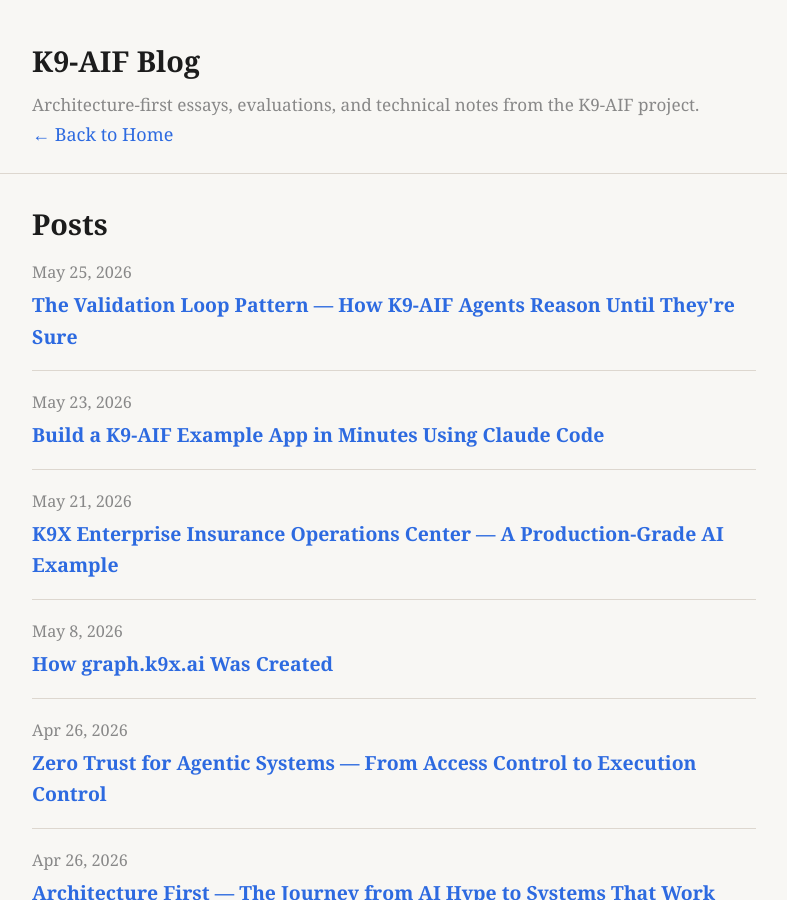
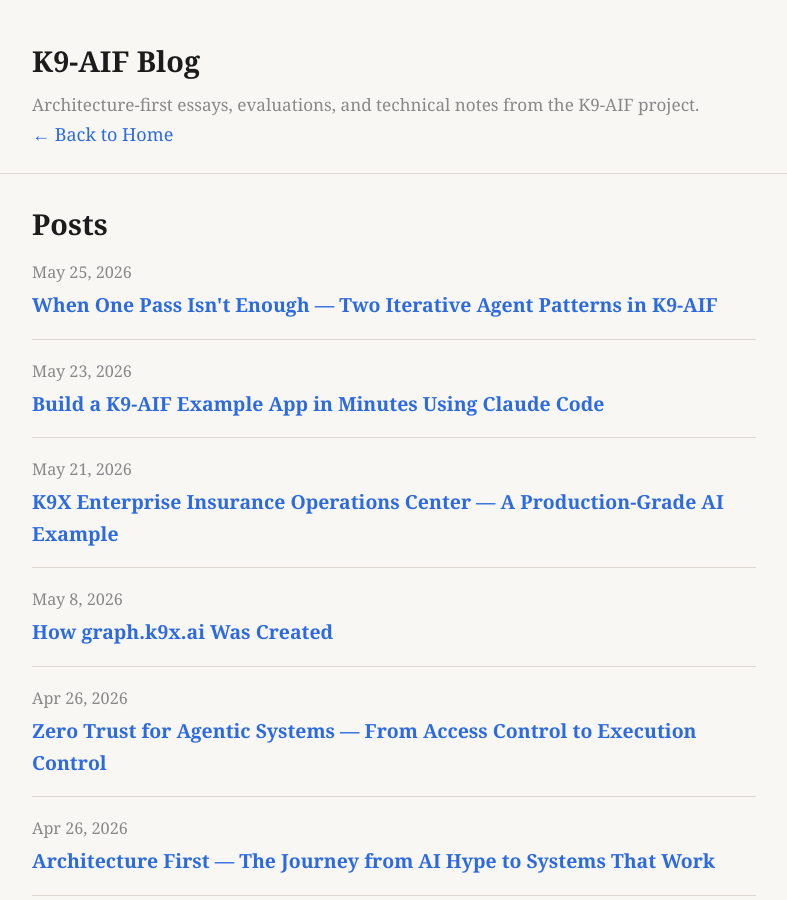
Before and after one commit to k9aif/k9-aif-blogs, a Jekyll site: the page built from index.md, in a window 1280 px wide and 900 px high. Shown: the whole window, without its empty margins (246-1033 px from the left). Built offline with Jekyll 4.4.1, drawn with Linux system fonts in a browser that asks for light colours; some of the changed lines change nothing that is shown.

Commit message:
updated blog

````diff
--- a/_posts/2026-05-25-validation-loop-pattern-k9-aif.md
+++ b/_posts/2026-05-25-validation-loop-pattern-k9-aif.md
@@ -1,6 +1,6 @@
 ---
 layout: post
-title: "The Validation Loop Pattern — How K9-AIF Agents Reason Until They're Sure"
+title: "When One Pass Isn't Enough — Two Iterative Agent Patterns in K9-AIF"
 date: 2026-05-25
 author: Ravi Natarajan
 ---
@@ -9,51 +9,44 @@
 
 It breaks the moment the answer is uncertain and must be earned.
 
-A fraud detection agent that correlates signals across multiple passes produces meaningfully better risk assessments than one that calls the LLM once and reports. A document extraction agent that checks its own output against a required-fields schema — and re-extracts when fields are missing — is more reliable than one that hopes the first parse was complete. A claims adjudication agent that returns 60% confidence needs somewhere to put that uncertainty: re-query, observe, decide again.
+A fraud detection agent that correlates signals across multiple passes produces meaningfully better risk assessments than one that calls the LLM once and reports. A document extraction agent that checks its own output against a required-fields schema — and re-extracts when fields are missing — is more reliable than one that hopes the first parse was complete. A contract drafting agent whose first clause fails a compliance checklist needs to revise, not just stop.
 
-The pattern is **hypothesis → tool/test → observation → re-reason → continue or finalize**. It is domain-agnostic. Every team that builds iterative agents reinvents it. Most do it badly — ad-hoc while loops, uncapped retries, no structured step history, no clean escalation path.
+These are two different problems. They share the same root cause — one-shot agents have nowhere to put uncertainty or quality feedback — but they need different structures to solve them.
 
-K9-AIF ships this once, as a first-class Architecture Building Block: **`BaseValidationLoopAgent`**.
+K9-AIF ships both as first-class Architecture Building Blocks:
+
+- **`BaseValidationLoopAgent`** — for agents that must test a hypothesis, observe the result, and decide whether to try again
+- **`BaseCriticActorAgent`** — for agents that must produce output, have it evaluated, and refine until it meets a quality bar
 
 ---
 
-## The problem with one-shot agents
+## Pattern 1 — BaseValidationLoopAgent
 
-A standard `BaseAgent.execute()` is synchronous and single-pass: payload in, result out. That works for deterministic tasks — extract a field, classify a document, format a response.
+### The question it answers
 
-It breaks down the moment the answer is uncertain and must be earned through iteration.
+> *"Is this hypothesis true — and am I confident enough to act on it?"*
 
-Consider a claims adjudication agent. The first evidence pass might return 60% confidence — not enough to approve, not enough to deny. The agent needs to re-query with a refined hypothesis, observe what comes back, and decide again. A one-shot agent has nowhere to put that reasoning loop. Every team reinvents it. Most do it badly — ad-hoc while loops, uncapped retries, no structured step history, no clean escalation path.
+The loop runs until the agent is sure, gives up, or hits a cap.
 
-`BaseValidationLoopAgent` fixes this once, at the framework level.
-
----
-
-## The loop
+### Loop structure
 
 ![K9-AIF Validation Loop Pattern](../assets/images/blogs/k9x-framework-validation-loop-pattern.png)
 
-Every iteration of the loop runs the same four steps:
+Every iteration runs the same four steps:
 
-1. **Generate hypothesis** — form the next thing to test, using prior steps and the original payload
-2. **Run validation** — invoke the tool, function, rule engine, or LLM that tests it
+1. **Generate hypothesis** — form the next thing to test, informed by prior iterations
+2. **Run validation** — invoke the tool, rule engine, database, or LLM that tests it
 3. **Evaluate observation** — interpret the raw result into a structured observation with a confidence score
-4. **Decide** — return one of four dispositions
-
-The four dispositions are:
+4. **Decide** — return a disposition
 
 | Disposition | Meaning |
 |---|---|
-| `CONTINUE` | Confidence not yet sufficient — run another iteration |
-| `FINALIZE` | Confidence sufficient — produce the validated output |
-| `ESCALATE` | Unresolvable uncertainty — route to human-in-the-loop |
+| `CONTINUE` | Confidence insufficient — run another iteration |
+| `FINALIZE` | Confidence sufficient — produce validated output |
+| `ESCALATE` | Unresolvable — route to human-in-the-loop |
 | `FAIL` | Definitive negative result |
 
-The loop runs until a terminal disposition is reached or `max_iterations` is hit. If the cap is hit, the agent either finalizes with best-effort output or escalates — configurable per deployment.
-
----
-
-## How it is built in K9-AIF
+### How it is built
 
 The ABB lives in `k9_aif_abb/k9_agents/validation/`. Five abstract methods define the contract. The loop skeleton is fixed.
 
@@ -71,7 +64,6 @@
     layer = "ClaimsEvidenceAgent SBB"
 
     def generate_hypothesis(self, loop_ctx: ValidationLoopContext):
-        # Use prior steps + payload to form the next evidence query
         prior = loop_ctx.steps[-1].observation if loop_ctx.steps else {}
         return {
             "query":    "policy_coverage",
@@ -80,7 +72,6 @@
         }
 
     def run_validation(self, hypothesis, loop_ctx: ValidationLoopContext):
-        # Call your rule engine, database, or LLM here
         return policy_engine.check(hypothesis)
 
     def evaluate_observation(self, tool_result, loop_ctx: ValidationLoopContext):
@@ -110,224 +101,254 @@
         )
 ```
 
-All domain logic is in those five methods. The loop, the step history, the telemetry, the error handling, the cap enforcement — all in the ABB.
+All domain logic is in those five methods. The loop, step history, telemetry, error handling, cap enforcement — all in the ABB.
 
----
+### OOB implementation — K9ValidationLoopAgent
 
-## What the framework handles so you don't have to
-
-**Structured step history.** Every iteration is recorded as a `ValidationLoopStep` — hypothesis, observation, disposition, confidence. The full history is available inside the loop (to inform the next hypothesis) and in the final output (for audit trails, Neo4j lineage, human review).
-
-**Telemetry hooks.** The ABB emits structured events at every stage: `loop_started`, `hypothesis_generated`, `validation_tool_invoked`, `observation_evaluated`, `loop_continued`, `loop_finalized`, `loop_escalated`, `loop_failed`. These flow through `publish_event()` — wired to the monitor and message bus if configured.
-
-**Tool error handling.** If `run_validation()` raises, the loop does not crash. The exception is caught, recorded as a step with confidence 0.0, and the agent returns `FAIL` — or `ESCALATE` if `escalate_on_tool_error: true` is set in config. No uncaught exceptions reach the Squad.
-
-**Safe config parsing.** `finalize_on_max_iterations: false` is correctly read as `False`, not `True`. Python's `bool("false") == True` is a known trap — the ABB uses `_parse_bool()` to handle it.
-
-**Confidence clamping.** Subclasses that return confidence values outside `[0.0, 1.0]` are silently clamped. Bad data from a tool never corrupts the confidence semantics.
-
-**Sensitive data exclusion.** Raw tool results are never included in the step output dict. The `run_validation()` return value is available inside the loop (passed to `evaluate_observation()`) but stripped before the result leaves the agent. Tool responses often contain sensitive data — the ABB protects against accidental exposure.
-
----
-
-## It is still just an agent
-
-From the outside, `BaseValidationLoopAgent` is indistinguishable from any other `BaseAgent`. The Squad calls `execute(payload)` and receives a `dict`. It has no idea the agent iterated three times internally.
-
-```yaml
-flow:
-  - agent: ClaimsTriageAgent       # one-shot
-    result_key: triage
-  - agent: ClaimsEvidenceAgent     # may iterate 1–5 times internally
-    result_key: evidence
-  - agent: AdjudicationAgent       # one-shot, resumes when evidence is done
-    result_key: adjudication
-```
-
-The loop is an implementation detail. The squad contract is unchanged. The orchestrator contract is unchanged. The caller does not know and does not need to know.
-
-This is the point of architecture building blocks — the complexity lives in the ABB, not scattered across every solution that needs iterative reasoning.
-
----
-
-## Config
-
-```yaml
-max_iterations:             5      # hard cap — loop never runs forever
-confidence_threshold:       0.8    # available to should_continue() via self.config
-finalize_on_max_iterations: true   # true → finalize with best effort; false → escalate
-escalate_on_tool_error:     false  # false → FAIL on tool exception; true → ESCALATE
-```
-
-All keys are optional. Defaults are reasonable for most domains. Override per agent deployment without touching code.
-
----
-
-## K9ValidationLoopAgent — the OOB implementation
-
-Just as `K9ModelRouter` is the ready-to-run OOB implementation of `BaseModelRouter`, **`K9ValidationLoopAgent`** is the OOB implementation of `BaseValidationLoopAgent`.
-
-The LLM is the validation tool. Each iteration asks the LLM to assess the payload, return a confidence score, and signal whether another iteration would help. The loop continues until confidence reaches the threshold, the cap is hit, or the LLM says it can't improve further.
-
-The `class:` field in agent YAML is a **config index key** — `AgentLoader` uses it to look up which YAML config belongs to which Python class. It must match the registered Python class name exactly.
-
-Always create a named SBB subclass — the `class:` field, the Python class name, and the registry key all match:
-
-```yaml
-# agents/yaml/risk_assessment_agent.yaml
-name: RiskAssessmentAgent
-class: RiskAssessmentAgent       # ← matches the SBB Python class name
-
-role: >
-  You are a risk assessment specialist. Evaluate the input for financial and
-  operational risk signals.
-
-goal: >
-  Assess overall risk level with a confidence score. Return JSON with
-  conclusion, confidence, reasoning, and needs_more.
-
-model: reasoning
-max_iterations: 4
-confidence_threshold: 0.85
-finalize_on_max_iterations: true
-```
-
-```python
-# agents/src/risk_assessment_agent.py
-from k9_aif_abb.k9_agents.validation import K9ValidationLoopAgent
-
-class RiskAssessmentAgent(K9ValidationLoopAgent):
-    layer = "RiskAssessmentAgent SBB"
-    # override only what differs from OOB
-```
-
-```python
-# In _load_squad()
-from agents.src.risk_assessment_agent import RiskAssessmentAgent
-
-agent_registry.register(
-    "RiskAssessmentAgent",
-    lambda: RiskAssessmentAgent(config=loader.merge_with_global("RiskAssessmentAgent", self.config)),
-)
-```
-
-### When to extend instead
-
-If your validation tool is not the LLM — a rule engine, a database query, a sandbox — extend `K9ValidationLoopAgent` and override only `run_validation()`:
+Just as `K9ModelRouter` is the ready-to-run OOB implementation of `BaseModelRouter`, **`K9ValidationLoopAgent`** is the OOB implementation of `BaseValidationLoopAgent`. The LLM is the validation tool. Override only what differs:
 
 ```python
 from k9_aif_abb.k9_agents.validation import K9ValidationLoopAgent
 
-
-class FraudValidationAgent(K9ValidationLoopAgent):
-    """
-    Extends K9ValidationLoopAgent — swaps in a rule engine as the validation
-    tool.  Everything else (hypothesis generation, observation parsing,
-    continuation logic, finalize) is inherited OOB.
-    """
-
-    layer = "FraudValidationAgent SBB"
+class FraudDetectionAgent(K9ValidationLoopAgent):
+    layer = "FraudDetectionAgent SBB"
 
     def run_validation(self, hypothesis, loop_ctx):
-        # Replace LLM call with domain rule engine
+        # Swap in a rule engine — everything else is inherited OOB
         return fraud_rule_engine.evaluate(loop_ctx.payload)
 ```
 
-One override. Everything else — step history, confidence clamping, telemetry, error handling, escalation — is inherited.
+### When to use it
 
-If your continuation logic also differs, override `should_continue()` too:
+- **Fraud signal correlation** — iterate until risk confidence is sufficient
+- **Claims evidence** — policy coverage checks until adjudication confidence is sufficient
+- **Security exploit validation** — attempt, observe, confirm or rule out
+- **Compliance gap assessment** — regulation lookup until gap coverage is sufficient
+- **Document extraction confidence** — re-extract until required fields are present
 
-```python
-    def should_continue(self, observation, loop_ctx):
-        if observation["confidence"] >= 0.9:
-            return ValidationDisposition.FINALIZE
-        if observation["confidence"] < 0.2:
-            return ValidationDisposition.FAIL   # ruled out definitively
-        return ValidationDisposition.CONTINUE
+### Config
+
+```yaml
+max_iterations:             5
+confidence_threshold:       0.8
+finalize_on_max_iterations: true
+escalate_on_tool_error:     false
 ```
-
-Two overrides. Still no loop code, no step management, no telemetry wiring.
-
-The hierarchy is:
-
-```
-BaseValidationLoopAgent   ← loop skeleton, error handling, telemetry (ABB)
-  └── K9ValidationLoopAgent  ← LLM-driven OOB implementation
-        └── FraudValidationAgent  ← domain SBB, overrides only what differs
-```
-
-`K9ValidationLoopAgent` ships with 16 tests covering OOB loop behaviour, JSON parsing, multi-iteration convergence, max-iteration caps, and subclass extension — all fully offline, no LLM or network required. See `k9_aif_abb/tests/test_k9_validation_loop_agent.py`.
 
 ---
 
-## Applicable domains
+## Pattern 2 — BaseCriticActorAgent
 
-The pattern is domain-agnostic. The same ABB that drives `ClaimsEvidenceAgent` also drives:
+### The question it answers
 
-- **Security** — commit scan → exploit attempt → confirm/deny
-- **Fraud** — signal correlation → rule check → risk confirmation
-- **Compliance** — regulation lookup → clause match → gap assessment
-- **Document extraction** — parse attempt → schema validation → confidence check
-- **Diagnostics** — symptom query → test → differential narrowing
+> *"Is this output good enough — and if not, what specifically should be fixed?"*
 
-Different domains, different tools in `run_validation()`, same loop structure.
+The Actor produces. The Critic evaluates and lists issues. The Actor revises. The loop continues until the Critic accepts or the round cap is hit.
+
+### Loop structure
+
+```
+Round 1:  generate()  →  critique()  →  should_accept()
+Round 2+: refine()    →  critique()  →  should_accept()
+          ...
+Terminal: ACCEPTED → finalize()
+          ESCALATE → escalate()
+          FAIL     → fail()
+```
+
+| Disposition | Meaning |
+|---|---|
+| `ACCEPTED` | Critic is satisfied — produce final output |
+| `REJECTED` | Issues found — Actor must refine and retry |
+| `ESCALATE` | Cannot converge — route to human-in-the-loop |
+| `FAIL` | Definitively unacceptable — cannot be fixed |
+
+### How it is built
+
+The ABB lives in `k9_aif_abb/k9_agents/critic_actor/`. Five abstract methods define the contract.
+
+```python
+from k9_aif_abb.k9_agents.critic_actor import (
+    BaseCriticActorAgent,
+    CriticActorContext,
+    CriticActorDisposition,
+    CriticActorResult,
+)
+
+
+class ContractDraftingAgent(BaseCriticActorAgent):
+
+    layer = "ContractDraftingAgent SBB"
+
+    def generate(self, ctx: CriticActorContext):
+        return llm.draft_clause(ctx.payload)
+
+    def critique(self, draft, ctx: CriticActorContext):
+        issues = compliance_checker.scan(draft)
+        score  = 1.0 if not issues else max(0.0, 1.0 - len(issues) * 0.2)
+        return {
+            "accepted": not issues,
+            "score":    score,
+            "issues":   issues,
+            "summary":  f"{len(issues)} compliance issues found",
+        }
+
+    def refine(self, draft, feedback, ctx: CriticActorContext):
+        return llm.revise_clause(draft, feedback["issues"])
+
+    def should_accept(self, feedback, ctx: CriticActorContext):
+        if feedback.get("accepted") or feedback.get("score", 0) >= 0.9:
+            return CriticActorDisposition.ACCEPTED
+        return CriticActorDisposition.REJECTED
+
+    def finalize(self, ctx: CriticActorContext) -> CriticActorResult:
+        last = ctx.steps[-1]
+        return CriticActorResult(
+            disposition = CriticActorDisposition.ACCEPTED,
+            output      = {"clause": last.draft, "score": last.score},
+            steps       = ctx.steps,
+            rounds      = ctx.round,
+            final_score = last.score,
+        )
+```
+
+### OOB implementation — K9CriticActorAgent
+
+**`K9CriticActorAgent`** is the OOB implementation — the LLM plays both Actor and Critic roles using role-switched system prompts. Override `critique()` to plug in a real external validator:
+
+```python
+from k9_aif_abb.k9_agents.critic_actor import K9CriticActorAgent
+
+class SchemaExtractionAgent(K9CriticActorAgent):
+    layer = "SchemaExtractionAgent SBB"
+
+    def critique(self, draft, ctx):
+        # Swap in Pydantic schema validator — everything else is inherited OOB
+        try:
+            data    = json.loads(draft)
+            missing = REQUIRED_FIELDS - set(data.keys())
+            score   = 1.0 if not missing else max(0.0, 1.0 - len(missing) * 0.3)
+            return {
+                "accepted": not missing,
+                "score":    score,
+                "issues":   [f"missing: {f}" for f in sorted(missing)],
+                "summary":  "schema valid" if not missing else f"{len(missing)} fields missing",
+            }
+        except Exception:
+            return {"accepted": False, "score": 0.0, "issues": ["not valid JSON"], "summary": "parse error"}
+```
+
+### When to use it
+
+- **Contract drafting** — Actor writes clause, Critic checks compliance checklist
+- **Schema extraction** — Actor extracts JSON, Critic validates required fields
+- **Report improvement** — Actor drafts, Critic scores quality and lists issues
+- **Policy language refinement** — Actor writes, Critic checks regulatory alignment
+- **Code generation** — Actor writes function, Critic runs unit tests and returns error traces
+
+### Config
+
+```yaml
+max_rounds:              3
+acceptance_threshold:    0.8
+finalize_on_max_rounds:  true
+escalate_on_critic_error: false
+```
+
+---
+
+## When to use which
+
+The tell is the question the agent is trying to answer:
+
+| Question | Pattern |
+|---|---|
+| *"Is this hypothesis true?"* | `BaseValidationLoopAgent` |
+| *"Is this output good enough?"* | `BaseCriticActorAgent` |
+
+More concretely:
+
+| Scenario | Pattern | Why |
+|---|---|---|
+| Fraud signal correlation | Validation Loop | Testing whether signals confirm fraud |
+| Claims evidence | Validation Loop | Testing whether coverage holds |
+| Security exploit confirmation | Validation Loop | Testing whether a vulnerability is real |
+| Contract clause drafting | Critic-Actor | Improving output against a compliance bar |
+| JSON schema extraction | Critic-Actor | Refining output until required fields are present |
+| Report generation | Critic-Actor | Improving quality until the Critic accepts |
+
+One-shot agents (`BaseAgent`) remain the right default for triage, routing, guard, audit, and graph sync — tasks that produce their answer in a single pass. The iterative patterns are an explicit SA design-time decision, not an automatic upgrade.
+
+---
+
+## Both are invisible to the caller
+
+From the Squad's perspective, both patterns look identical to a plain `BaseAgent`:
+
+```yaml
+flow:
+  - agent: ClaimsTriageAgent        # one-shot
+    result_key: triage
+  - agent: FraudDetectionAgent      # ValidationLoop — may iterate 1–5 times internally
+    result_key: fraud
+  - agent: ContractDraftingAgent    # CriticActor — may refine 1–3 times internally
+    result_key: contract
+  - agent: AuditAgent               # one-shot
+    result_key: audit
+```
+
+The Squad calls `execute(payload)` and receives a `dict`. The number of internal iterations is an implementation detail. The squad contract, the orchestrator contract, the agent YAML — none of these change.
 
 ---
 
 ## State contracts in `models/`
 
-The data classes (`ValidationLoopContext`, `ValidationLoopStep`, `ValidationLoopResult`, `ValidationDisposition`) live in `k9_agents/validation/models/` — separate from the execution logic. No loop code is in `models/`. No model code is in the agent.
+Both ABBs follow the same separation principle: data contracts live in `models/`, separate from execution logic.
 
-This separation is intentional. Loop state can be persisted to PostgreSQL, written to the Neo4j knowledge graph, fed into telemetry dashboards, or serialized for human review — without touching the agent implementation. The contracts are stable; the execution logic can evolve independently.
+| Package | Models |
+|---|---|
+| `k9_agents/validation/models/` | `ValidationLoopContext`, `ValidationLoopStep`, `ValidationLoopResult`, `ValidationDisposition` |
+| `k9_agents/critic_actor/models/` | `CriticActorContext`, `CriticActorStep`, `CriticActorResult`, `CriticActorDisposition` |
+
+Loop state can be persisted to PostgreSQL, written to the Neo4j knowledge graph, fed into telemetry dashboards, or serialized for human review — without touching the agent implementation.
 
 ---
 
-## The Solutions Architect decision — and why it matters
+## Inheritance hierarchy
 
-The generator, intake, and Claude Code all scaffold agents extending `BaseAgent` by default. One-shot. That is the right default for most agents — triage, routing, guard, audit, graph sync. These produce their answer in a single pass and should stay one-shot.
-
-The SA must make an explicit design-time decision for each agent:
-
-> *"Does this agent need to test something, observe the result, and decide whether to try again — or does it produce its answer in one pass?"*
-
-| One-pass → `BaseAgent` | Iterative convergence → `K9ValidationLoopAgent` |
-|---|---|
-| Triage, routing, audit, guard, graph sync | Fraud signal correlation, claims evidence, compliance gap, document confidence |
-
-This is not an automatic upgrade. The generator cannot make this decision — only the SA can, because it requires domain knowledge about whether the problem requires convergence.
-
-When the decision is made, the change is surgical:
-
-```python
-# Before — generated default
-class FraudDetectionAgent(BaseAgent):
-    def execute(self, payload): ...
-
-# After — SA changes to iterative
-class FraudDetectionAgent(K9ValidationLoopAgent):
-    def generate_hypothesis(self, loop_ctx): ...
-    def run_validation(self, hypothesis, loop_ctx): ...
-    def evaluate_observation(self, tool_result, loop_ctx): ...
-    def should_continue(self, observation, loop_ctx): ...
-    def finalize(self, loop_ctx): ...
+```
+BaseAgent
+  ├── BaseValidationLoopAgent   (hypothesis-test-observe ABB)
+  │     └── K9ValidationLoopAgent   (LLM-driven OOB)
+  │           └── FraudDetectionAgent / ClaimsEvidenceAgent   (domain SBB)
+  │
+  └── BaseCriticActorAgent      (actor-critic-refine ABB)
+        └── K9CriticActorAgent      (LLM-driven OOB)
+              └── ContractDraftingAgent / SchemaExtractionAgent   (domain SBB)
 ```
 
-The squad YAML, the orchestrator, the agent YAML `class:` field — none of these change. The loop is internal to the agent.
-
-**EOC reference agents identified for this migration:**
-- `FraudDetectionAgent` — currently does rule signals + one LLM pass. Fraud correlation is the canonical iterative use case — multiple passes produce meaningfully better signal confidence.
-- `DocumentExtractorAgent` — currently one-shot extract. Extraction confidence check + re-extraction on parse failure is a natural validation loop.
+Both OOB implementations follow the same principle as `K9ModelRouter` — ready to use without modification, extensible by overriding only what the domain requires.
 
 ---
 
-## What this means for enterprise AI
+## Tests
 
-Most enterprise AI projects hit a wall when the problem stops being one-shot. A document classifier is straightforward. A claims adjudication engine that must build evidence, handle uncertainty, escalate to humans, and maintain an audit trail is not. The gap between those two is where most frameworks leave you on your own.
+- `K9ValidationLoopAgent` — 16 tests covering convergence, caps, escalation, JSON parsing, subclass extension. See `k9_aif_abb/tests/test_k9_validation_loop_agent.py`.
+- `K9CriticActorAgent` — 15 tests covering acceptance, refinement, max-round behaviour, critic errors, JSON parsing, subclass extension (`SchemaValidatorAgent`). See `k9_aif_abb/tests/test_k9_critic_actor_agent.py`.
 
-`BaseValidationLoopAgent` is K9-AIF's answer to that gap. The loop skeleton is solved once. Every solution team that needs iterative reasoning inherits it — and only writes the five domain methods that are actually their problem to solve.
-
-The pattern is domain-agnostic. That is the point.
+All tests are fully offline — no LLM or network required.
 
 ---
 
-*`BaseValidationLoopAgent` and `K9ValidationLoopAgent` are available in `k9_aif_abb/k9_agents/validation/`. The full usage guide — including the SA decision table — is in [Skill 10 of SKILLS.md](https://github.com/k9aif/k9-aif-framework/blob/main/SKILLS.md). The framework is open source at [github.com/k9aif/k9-aif-framework](https://github.com/k9aif/k9-aif-framework).*
+## EOC reference
+
+The K9X Enterprise Insurance Operations Center implements both patterns:
+
+- **`FraudDetectionAgent`** — `K9ValidationLoopAgent`; iterates rule signals + LLM until risk confidence is sufficient
+- **`DocumentExtractorAgent`** — `K9ValidationLoopAgent`; OCR runs once on iteration 1, cached; re-extracts until required fields are present
+
+The full EOC architecture — squads, agents, orchestrators, and the `K9ValidationLoopAgent` ABB node — is navigable as a live knowledge graph at [graph.k9x.ai](https://graph.k9x.ai), under the **Examples** tab.
+
+---
+
+*`BaseValidationLoopAgent`, `K9ValidationLoopAgent`, `BaseCriticActorAgent`, and `K9CriticActorAgent` are available in `k9_aif_abb/k9_agents/`. The full usage guide is in [SKILLS.md](https://github.com/k9aif/k9-aif-framework/blob/main/SKILLS.md). The framework is open source at [github.com/k9aif/k9-aif-framework](https://github.com/k9aif/k9-aif-framework).*
````
